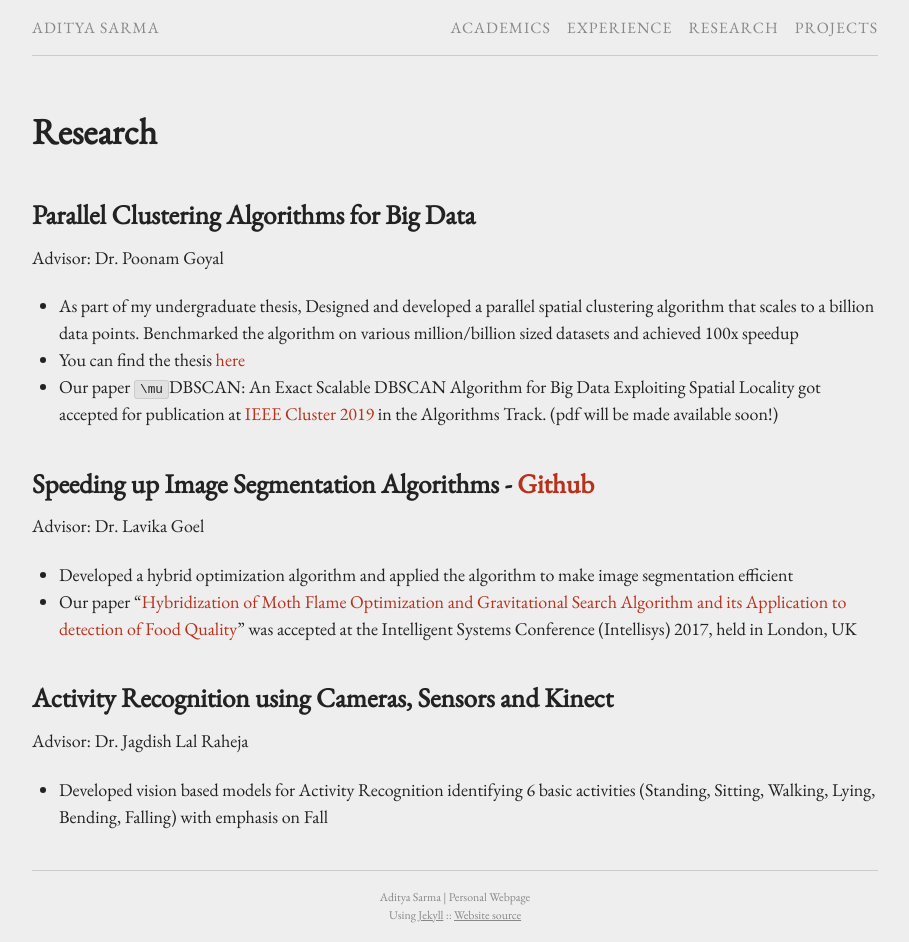
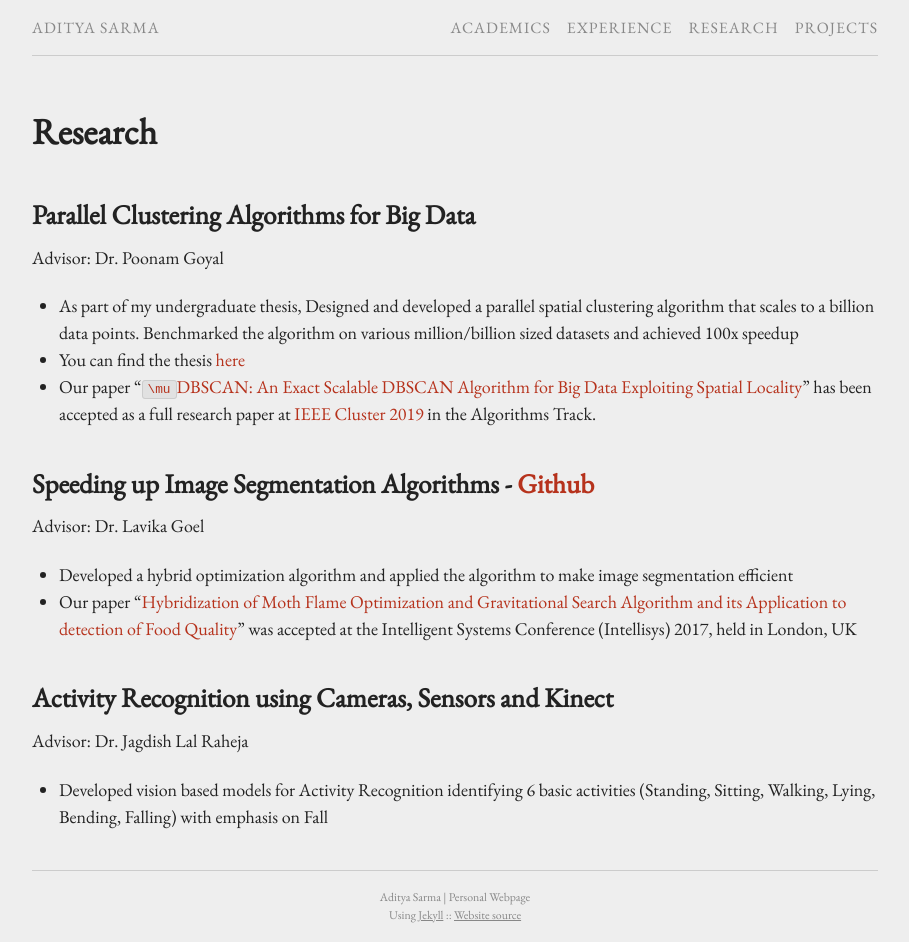
Before and after one commit to sanchit-ahuja/sanchit-ahuja.github.io, a Jekyll site: the page built from research.md, in a window 1280 px wide. Shown: the whole page, without its empty margins (185-1094 px from the left). Built offline with Jekyll 4.4.1, drawn with Linux system fonts in a browser that asks for light colours.

Commit message:
Update research.md

```diff
--- a/research.md
+++ b/research.md
@@ -8,7 +8,7 @@ permalink: /research/
 Advisor: Dr. Poonam Goyal
 * As part of my undergraduate thesis, Designed and developed a parallel spatial clustering algorithm that scales to a billion data points. Benchmarked the algorithm on various million/billion sized datasets and achieved 100x speedup
 * You can find the thesis [here](https://drive.google.com/file/d/1nnR1hs9cqiM0P2eUTIG9iOIPRGjo1azR/view?usp=sharing)
-* Our paper `\mu`DBSCAN: An Exact Scalable DBSCAN Algorithm for Big Data Exploiting Spatial Locality got accepted for publication at [IEEE Cluster 2019](https://clustercomp.org/2019/) in the Algorithms Track. (pdf will be made available soon!)
+* Our paper "[`\mu`DBSCAN: An Exact Scalable DBSCAN Algorithm for Big Data Exploiting Spatial Locality](https://drive.google.com/file/d/1vlDkzGR9IZl68RrN3ooSQJnpNXFbEoUi/view?usp=sharing)" has been accepted as a full research paper at [IEEE Cluster 2019](https://clustercomp.org/2019/) in the Algorithms Track.
 
 ## Speeding up Image Segmentation Algorithms - [Github](https://github.com/AdityaAS/FoodSense)
 Advisor: Dr. Lavika Goel
```
